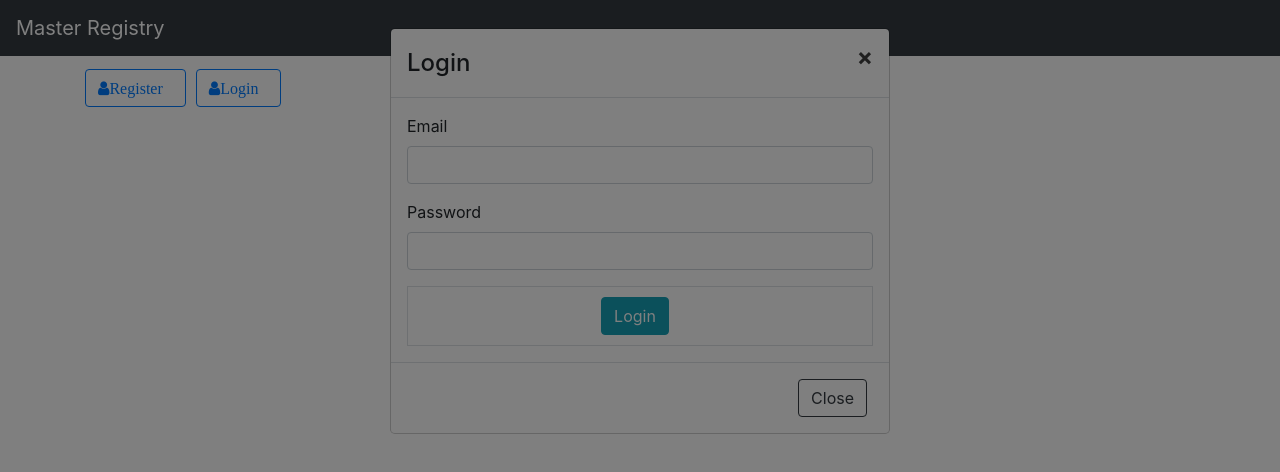
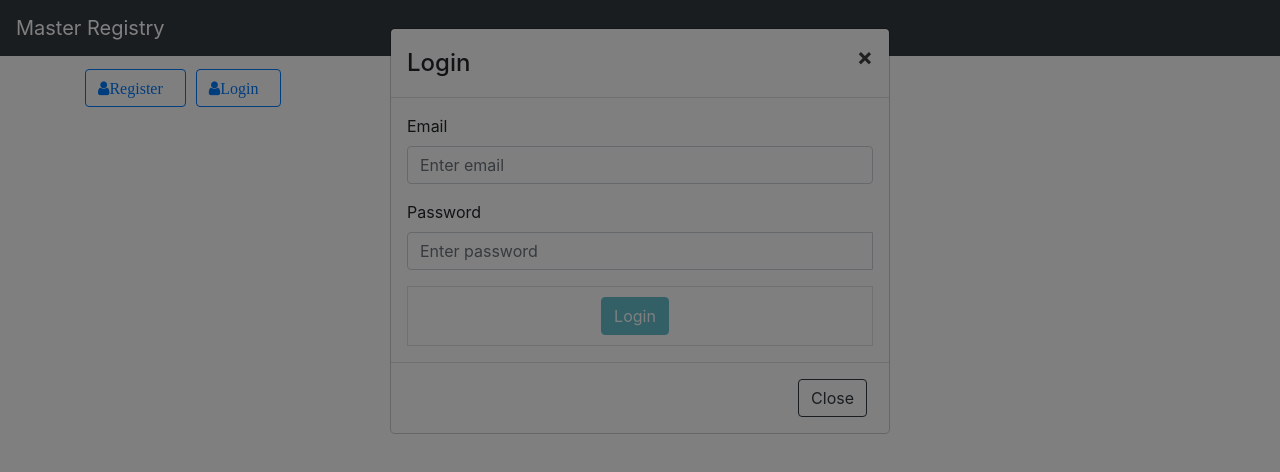
Before and after one commit to Japhlet/Human-Resources-Registry, an Angular app in the folder master-registry-ui/: page /usersregistration in a window 1280 px wide. Both pictures are taken after a click on the button "Login". Shown: the top 472 px of the page. Built offline with nearby package versions, Linux system fonts and the light colour scheme.

Commit message:
"Added validations to form inputs"

```diff
--- a/master-registry-ui/src/app/userregistration/appuserslist/appuserslist.component.html
+++ b/master-registry-ui/src/app/userregistration/appuserslist/appuserslist.component.html
@@ -35,6 +35,7 @@
     </div>
     <div class="modal-body">
       <form #registerAppUserForm="ngForm" (ngSubmit)="onSubmit(registerAppUserForm)" novalidate>
+        <small class="text-success">{{ userCreatedSuccessfulMessage }}</small>
         <div class="form-group">
             <label for="lastName">Last Name</label>
             <div class="input-group">
--- a/master-registry-ui/src/app/userregistration/appuserslist/appuserslist.component.ts
+++ b/master-registry-ui/src/app/userregistration/appuserslist/appuserslist.component.ts
@@ -15,6 +15,8 @@ export class AppuserslistComponent implements OnInit {
 
   appUsers: AppUser[];
   closeResult: string;
+  userCreatedSuccessfulMessage = '';
+  userCreatedNotSuccessfulMessage = '';
 
   constructor(
     private appUserslistService: AppuserslistService,
@@ -57,9 +59,13 @@ export class AppuserslistComponent implements OnInit {
 
   onSubmit(registerAppUserForm: NgForm) {
     this.userRegistrationService.registerAppUser(registerAppUserForm.value).subscribe(
-      (result) => {
+      data => {
         this.ngOnInit(); //Reload the table
-      }
+        this.userCreatedSuccessfulMessage = "User added successfully.";
+      },
+      error => { console.log("An exception occurred");
+      this.userCreatedNotSuccessfulMessage = "Bad credentials, please enter valid email and password";
+    }
     );
     this.modalService.dismissAll() //Dismiss the modal
   }
--- a/master-registry-ui/src/app/userregistration/userregistration/userregistration.component.html
+++ b/master-registry-ui/src/app/userregistration/userregistration/userregistration.component.html
@@ -6,8 +6,6 @@
       </div>
   </div>
 </div>
-
-
 
 <ng-template #registerAppUserModal let-c="close" let-d="dismiss">
     <div class="modal-header">
@@ -37,15 +35,26 @@
             </div>
         </div>
         <div class="form-group">
-            <label for="Password">Password</label>
+            <label for="password">Password</label>
             <div class="input-group">
-                <input type="password" id="svpassword" name="password" class="form-control" ngModel>
+                <input type="password" id="svpassword" name="svpassword" class="form-control" ngModel required #svpassword>
             </div>
         </div>
 
+        <div class="form-group">
+          <label for="cpassword">Confirm Password</label>
+          <div class="input-group">
+              <input type="password" id="cpassword" name="cpassword" class="form-control" ngModel required
+              #cpassword="ngModel" (ngModel)="appUser.password" [class.is-invalid]="cpassword.invalid && cpassword.untouched">
+              <small class="text-danger" [class.d-none]="(cpassword.value == svpassword.value) || cpassword.untouched"
+              >Password and Confirm Password must match</small>
+          </div>
+      </div>
+
         <div class="border text-center">
-            <button data-dismiss="modal" class="btn btn-info">Save</button>
-        </div>
+            <button [disabled]="registerAppUserForm.form.invalid" data-dismiss="modal" class="btn btn-info">Save</button>
+            <!-- <small class="float-right btextual" [routerLink]="['/login']">Existing User? Login here</small> -->
+          </div>
       </form>
     </div>
     <div class="modal-footer">
@@ -62,21 +71,33 @@
     </div>
     <div class="modal-body">
       <form #loginAppUserForm="ngForm" (ngSubmit)="loginUser(loginAppUserForm)" novalidate>
+        <!-- {{ loginAppUserForm.form.valid }} -->
+        <small class="text-danger">{{ loginErrorMessage }}</small>
         <div class="form-group">
             <label for="email">Email</label>
             <div class="input-group">
-                <input type="email" id="lgemail" name="email" class="form-control" ngModel>
+                <input type="email" id="lgemail" name="email" class="form-control" placeholder="Enter email" ngModel required
+                pattern="[A-Za-z0-9._%-]+@[A-Za-z0-9._%-]+\\.[a-z]{2,3}" #email="ngModel"
+                [class.is-invalid] = "email.invalid && email.touched">
+
+                <div *ngIf="email.errors && email.invalid && email.touched">
+                  <small class="text-danger" *ngIf="email.errors.required">Email is required</small>
+                <small class="text-danger" *ngIf="email.errors.pattern">Invalid Email</small>
+                </div>
             </div>
         </div>
         <div class="form-group">
-            <label for="Password">Password</label>
+            <label for="password">Password</label>
             <div class="input-group">
-                <input type="password" id="lgpassword" name="password" class="form-control" ngModel>
+                <input type="password" id="lgpassword" name="password" placeholder="Enter password" class="form-control" ngModel required #password="ngModel"
+                [class.is-invalid] = "password.invalid && password.touched">
+                <small class="text-danger" [class.d-none]="password.valid || password.untouched">Password is required</small>
             </div>
         </div>
 
         <div class="border text-center">
-            <button data-dismiss="modal" class="btn btn-info">Login</button>
+            <button [disabled]="loginAppUserForm.form.invalid" data-dismiss="modal" class="btn btn-info">Login</button>
+            <!-- <small class="float-right btextual" [routerLink]="['/userregistration']">New User? Register here</small> -->
         </div>
       </form>
     </div>
--- a/master-registry-ui/src/app/userregistration/userregistration/userregistration.component.ts
+++ b/master-registry-ui/src/app/userregistration/userregistration/userregistration.component.ts
@@ -15,8 +15,10 @@ export class UserregistrationComponent implements OnInit {
 
   appUsers: AppUser[];
   closeResult: string;
-  email: string;
-  password: string;
+  loginSuccessMessage = '';
+  loginErrorMessage = '';
+  userCreatedSuccessfulMessage = '';
+  appUser = new AppUser();
 
   constructor(
     private userRegistrationService: UserregistrationService,
@@ -49,6 +51,7 @@ export class UserregistrationComponent implements OnInit {
     this.userRegistrationService.registerAppUser(registerAppUserForm.value).subscribe(
       (result) => {
         this.ngOnInit(); //Reload the table
+        this.userCreatedSuccessfulMessage = "User added successfully.";
       }
     );
     this.modalService.dismissAll() //Dismiss the modal
@@ -64,10 +67,13 @@ export class UserregistrationComponent implements OnInit {
 
   loginUser(loginAppUserForm: NgForm) {
     this.userRegistrationService.loginUser(loginAppUserForm.value).subscribe(
-      data => console.log(data)
+      data => { console.log(data);
+        this.router.navigate(['/home']);
+        this.modalService.dismissAll();
+      },
+      error => { console.log("An exception occurred");
+      this.loginErrorMessage = "Bad credentials, please enter valid email and password";
+    }
     );
-
-    //this.router.navigate(['/home']);
-    //this.modalService.dismissAll();
    }
 }
```
Also changed, not shown: master-registry-ui/src/app/model/appuser.model.ts (deleted, +0 -8 lines), master-registry-ui/src/app/model/userregistration.model.ts (+6 -6 lines).
